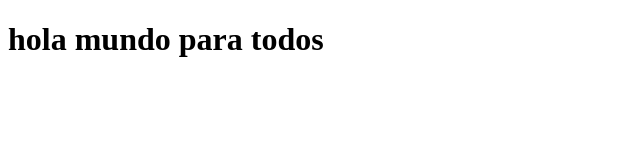
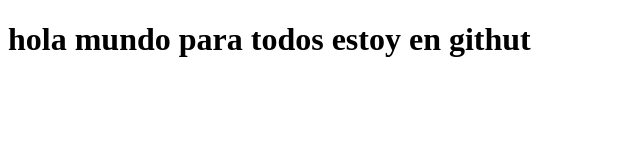
Before and after one commit to markotmartinez/comandos, a plain HTML site: page index.html in a window 1280 px wide. Shown: the whole page, without its empty margins (0-640 px from the left). Drawn offline with Linux system fonts and the light colour scheme.

Commit message:
Update index.html

```diff
--- a/index.html
+++ b/index.html
@@ -7,7 +7,7 @@
     <title>Fundamentos JavaScript</title>
 </head>
 <body>
-    <h1>hola mundo para todos</h1>
+    <h1>hola mundo para todos estoy en githut</h1>
 
 </body>
 </html>
```
